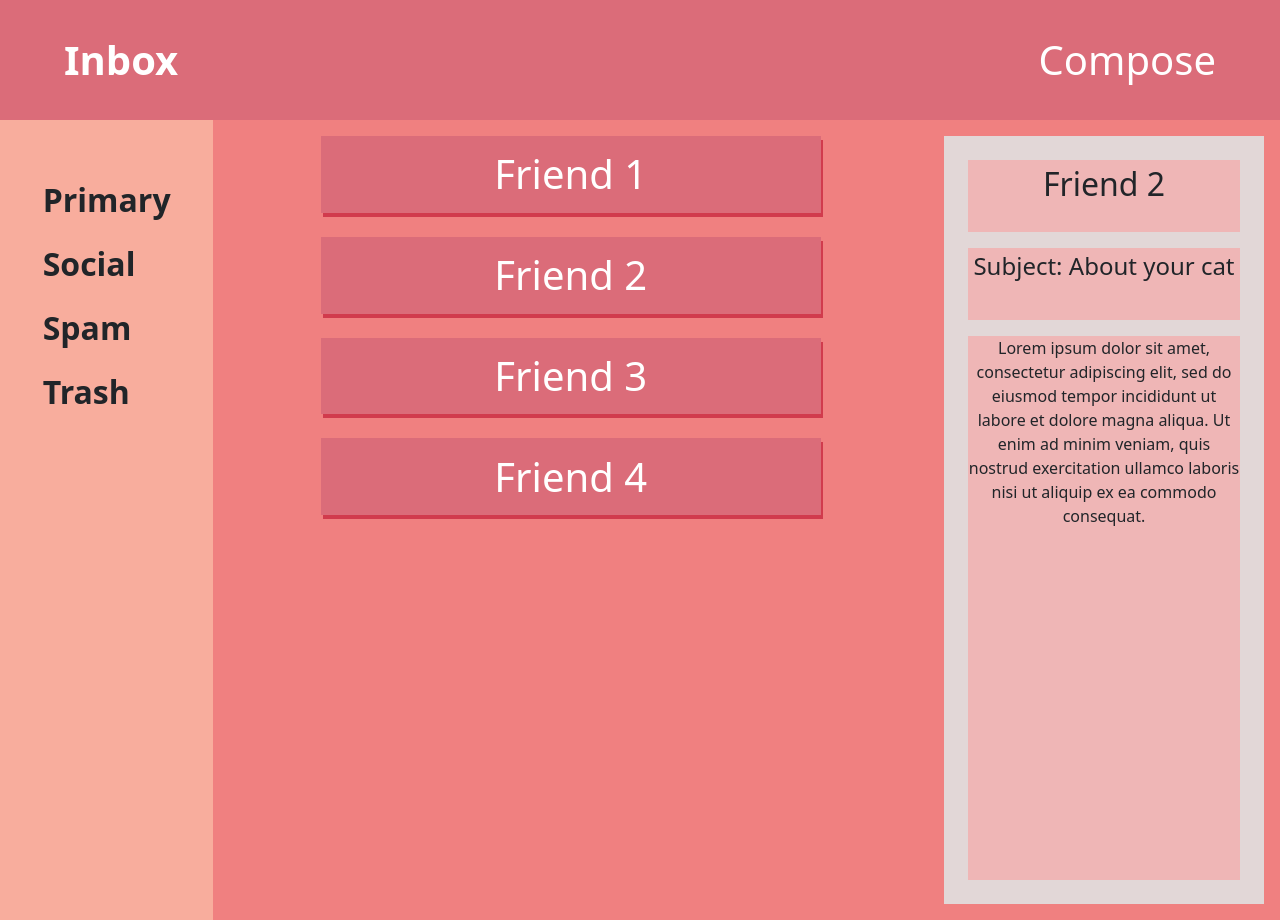
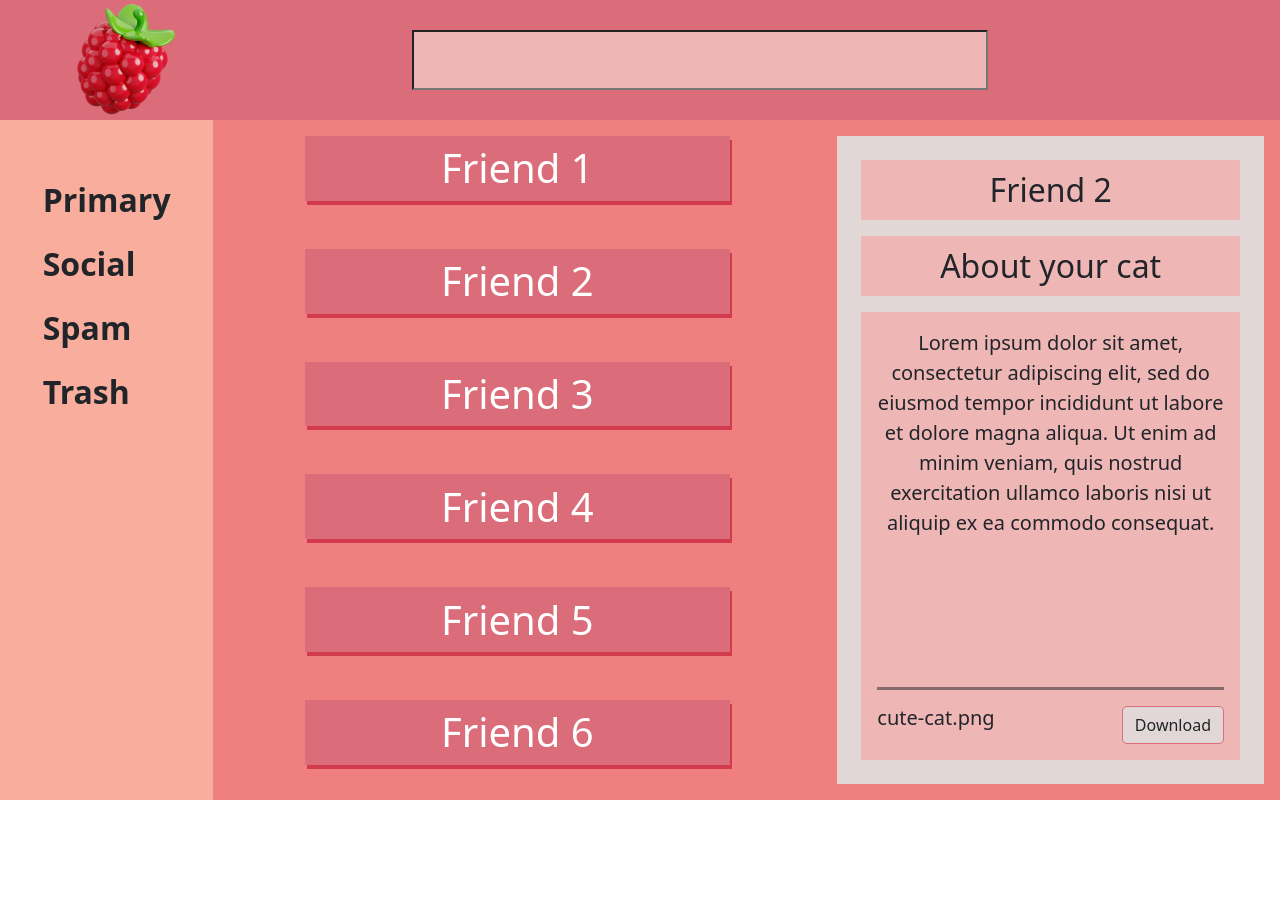
Before and after one commit to HydratedMunkey/bootstrap-email-christopher, a plain HTML site: page index.html in a window 1280 px wide. After the commit the page ends 800 px from the top, so only its background shows below. Drawn offline with nearby package versions, Linux system fonts and the light colour scheme.

Commit message:
finished layouts, added icon, searchbar, download button

```diff
--- a/index.html
+++ b/index.html
@@ -8,14 +8,18 @@
     <link href="https://cdn.jsdelivr.net/npm/bootstrap@5.3.3/dist/css/bootstrap.min.css" rel="stylesheet" integrity="sha384-QWTKZyjpPEjISv5WaRU9OFeRpok6YctnYmDr5pNlyT2bRjXh0JMhjY6hW+ALEwIH" crossorigin="anonymous">
 </head>
 <body>
-    <container class = "page-container container-fluid d-block px-0 h-100">
-        <row class = "h-100">
-            <column class = "col top-bar fs-1"> <span class = "fw-bold"> Inbox </span> <span> Compose </span> </column>
+    <container class = "container-fluid d-flex flex-column px-0 h-100">
+        <row class = "">
+            <column class = "col d-flex justify-content-around top-bar">
+                <img class = "img-fluid raspberry-img w-auto h-auto" src = "./fresh-raspberry.png">
+                <input type = "text" class = "h-50 w-50 m-auto search-bar">
+            </column>
         </row>
-        <row class =  "h-100 d-flex content-row">
+        <row class =  "d-flex h-100 content-row">
             <column class = "col-3 col-md-2 pt-5 fs-2 fw-semibold lh-lg left-bar"> Primary<br>Social<br>Spam<br>Trash</column>
-            <column class = "grid py-3 gap-5 gap-md-4 col fs-1 right-bar">
-                <div class = "email-box">
+            <column class = "grid py-3 gap-5 col fs-1 right-bar">
+
+                <div class = "email-box ">
                     Friend 1
                 </div>
                 <div class = "email-box">
@@ -27,15 +31,30 @@
                 <div class = "email-box">
                     Friend 4
                 </div>
+                <div class = "email-box">
+                    Friend 5
+                </div>
+                <div class = "email-box">
+                    Friend 6
+                </div>
             </column>
-            <column class = "d-none d-lg-flex col-lg-3 m-3 p-4 gap-3 email-content-box">
+            <column class = "d-none d-lg-flex col-lg-4 m-3 p-4 gap-3 email-content-box">
                 <div class = "sender-line fs-2"> Friend 2 </div>
-                <div class = "subject-line fs-4"> Subject: About your cat</div>
-                <div class = "content-box fs-6 flex-fill">
-                    Lorem ipsum dolor sit amet, consectetur adipiscing elit, sed
-                    do eiusmod tempor incididunt ut labore et dolore magna aliqua.
-                    Ut enim ad minim veniam, quis nostrud exercitation ullamco laboris
-                    nisi ut aliquip ex ea commodo consequat.
+                <div class = "subject-line fs-2"> About your cat</div>
+                <div class = "content-box fs-5 p-3 flex-fill align-content-between">
+                    <p>
+                        Lorem ipsum dolor sit amet, consectetur adipiscing elit, sed
+                        do eiusmod tempor incididunt ut labore et dolore magna aliqua.
+                        Ut enim ad minim veniam, quis nostrud exercitation ullamco laboris
+                        nisi ut aliquip ex ea commodo consequat.
+                    </p>
+                    <div class = "d-flex w-100 flex-column">
+                        <hr class = "w-100 border-3 opacity-50">
+                        <div class = "d-flex flex-row justify-content-between">
+                            <h2 class = "fs-5"> cute-cat.png </h2>
+                            <button class = "btn download-btn"> Download </button>
+                        </div>
+                    </div>
                 </div>
             </column>
         </row>
--- a/styles.css
+++ b/styles.css
@@ -1,5 +1,6 @@
  html, body {
     height: 100%;
+    /* overflow: hidden; */
  }
 
 /* column {
@@ -10,11 +11,12 @@
     background-color: #F08080;
 }
 
+
 .top-bar {
     background-color: #DB6C79;
     display: flex;
-    justify-content: space-between;
-    align-items: center;
+    justify-content: start;
+    /* align-items: center; */
     color: white;
     height: 15vh;
     padding-left: 5%;
@@ -48,16 +50,23 @@
     box-shadow: 2px 4px #d13b4d;
 }
 
+.search-box {
+    background-color: #DB6C79;
+    height: 10%;
+    width: 70%;
+    display: flex;
+    justify-content: center;
+    align-items: center;
+
+}
+
 .sender-line, .subject-line, .content-box {
     background-color: #EFB6B6;
     height: 10%;
     display: flex;
+    flex-wrap: wrap;
     justify-content: center;
     align-content: center;
-}
-
-.sender-line {
-
 }
 
 .email-content-box {
@@ -65,3 +74,14 @@
     background-color: #E2D7D7;
     flex-direction: column;
 }
+
+.download-btn {
+    border-radius: 5px !important;
+    border: 1px solid #DB6C79 !important;
+    background-color: #E2D7D7 !important;
+    align-self: flex-end;
+}
+
+.search-bar {
+    background-color: #EFB6B6;
+}
```
Also changed, not shown: fresh-raspberry.png (added).
